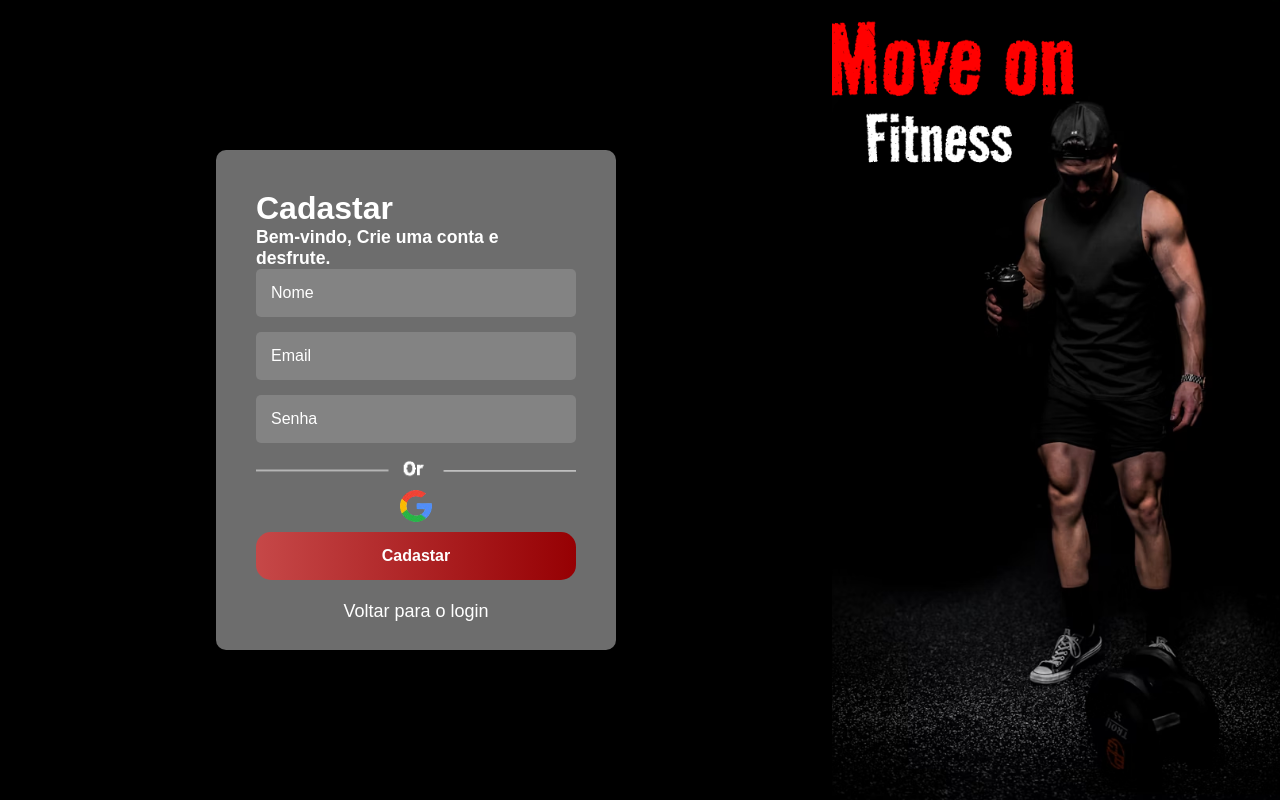
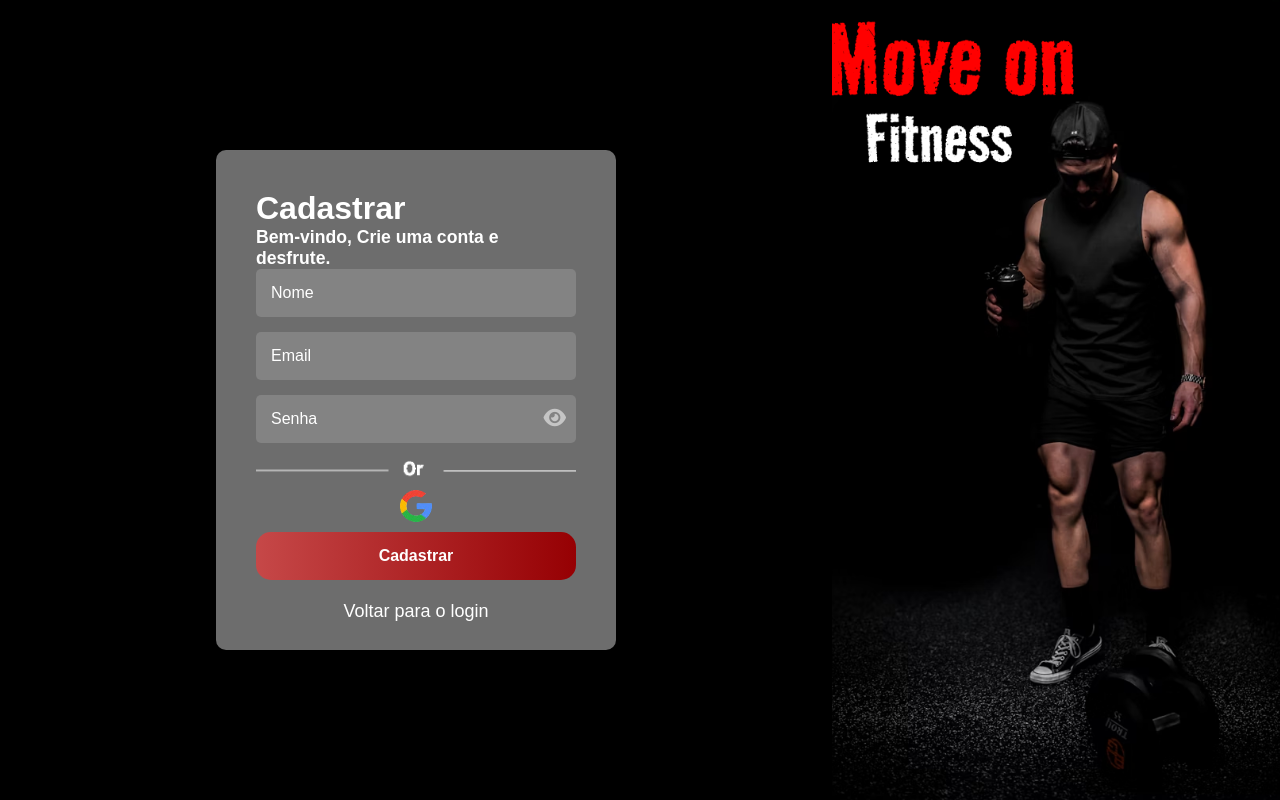
Before and after one commit to Eric-codecrypt/TCC, a PHP site: page /CreateAccount.php in a window 1280 px wide. Run offline with PHP 8.4, Linux system fonts and the light colour scheme.

Commit message:
arrumando pra fazer a senha aparecer e desaparecer

```diff
--- a/View/CreateAccount.php
+++ b/View/CreateAccount.php
@@ -43,11 +43,16 @@ if ($_SERVER['REQUEST_METHOD'] === 'POST') {
 ?>
 <!DOCTYPE html>
 <html lang="pt-BR">
+
 <head>
     <meta charset="UTF-8">
     <meta name="viewport" content="width=device-width, initial-scale=1.0">
     <title>Cadastro de Usuário</title>
+    <link rel="stylesheet" type="text/css" href="font-awesome/css/all.min.css" />
+    <link rel="stylesheet" href="https://cdnjs.cloudflare.com/ajax/libs/font-awesome/6.7.2/css/all.min.css" />
+
 </head>
+
 <body>
     <style>
         * {
@@ -71,6 +76,7 @@ body {
             overflow-x: hidden;
             font-family: 'Poppins', sans-serif;
         }
+
         .login-container {
             display: flex;
             justify-content: center;
@@ -82,10 +88,10 @@ body {
             width: 400px;
             height: 500px;
             padding: 40px;
-    background-color:#6d6d6d;
+            background-color: #6d6d6d;
             border-radius: 10px;
             box-shadow: 0px 4px 10px rgba(0, 0, 0, 0.5);
-    text-align:left;
+            text-align: left;
         }
 
         h2 {
@@ -99,7 +105,7 @@ form {
         }
 
         input {
-    background-color:#838383;
+            background-color: #838383;
             border: none;
             border-radius: 5px;
             padding: 15px;
@@ -107,8 +113,9 @@ input {
             color: #ffffff;
             font-size: 16px;
         }
-select{
-    background-color:#DAD0D0;
+
+        select {
+            background-color: #DAD0D0;
             border: none;
             border-radius: 5px;
             padding: 15px;
@@ -121,7 +128,7 @@ input::placeholder {
         }
 
         .login-btn {
-    background: linear-gradient(90deg,rgba(198, 72, 72, 1) 0%, rgba(150, 0, 3, 1) 100%);
+            background: linear-gradient(90deg, rgba(198, 72, 72, 1) 0%, rgba(150, 0, 3, 1) 100%);
             border: none;
             padding: 15px;
             color: #fff;
@@ -134,7 +141,7 @@ input::placeholder {
         }
 
         .fb-login-btn {
-    background-color:#e6e2e2;
+            background-color: #e6e2e2;
             width: 300px;
             border: 2px 2px solid white;
             border-radius: 30px;
@@ -170,70 +177,104 @@ input::placeholder {
             text-decoration: underline;
         }
 
-.main{
+        .main {
             display: flex;
             flex-direction: row;
             min-width: 100vw;
             min-height: 100vh;
         }
+
         .img {
             min-width: 35vw;
             height: 100vh;
-    background-image:  url(IMG/homi.png);
+            background-image: url(IMG/homi.png);
             background-size: cover;
             background-position: 50% 0%;
             background-repeat: no-repeat;
         }
 
 
-@media (max-width: 992px){
-    .img{
+        @media (max-width: 992px) {
+            .img {
                 min-width: 0;
                 width: 0;
             }
         }
 
-.checkbox{
+        .checkbox {
             display: flex;
             flex-direction: row;
         }
 
-.checkbox input{
+
+
+        .checkbox input {
             background-color: #9e0f11;
         }
-.half{
 
-}
-.goog{
+        .half {}
+
+        .goog {
             width: 10%;
             margin: 10px;
         }
-.goog2{
+
+        .goog2 {
             display: flex;
             justify-content: center;
         }
 
-    </style>
-        <div class="main half">
 
+    </style><div class="main half">
     <div class="login-container">
         <div class="login-box">
-            <h1>Cadastar</h1>
+            <h1>Cadastrar</h1>
             <h2>Bem-vindo, Crie uma conta e desfrute.</h2>
             <form action="#" method="post">
                 <input type="text" id="NomeCompleto" name="NomeCompleto" placeholder="Nome" required>
-                <input type="email" id="email" name="email"  placeholder="Email" required>
-                <input type="password" id="password" name="password" placeholder="Senha" required>
+                <input type="email" id="email" name="email" placeholder="Email" required>
+
+                <!-- Campo de senha com ícone de olho -->
+                <div style="position: relative;">
+                    <input type="password" style="width:100%" id="password" name="password" placeholder="Senha" required>
+                    <button type="button" id="togglePassword"
+                        style="position: absolute; right: 10px; top: 50%; transform: translateY(-90%);
+                               background: none; border: none; cursor: pointer; font-size: 16px;">
+                        <i class="fa-solid fa-eye" style="font-size:20px;  color: #c5c5c5ff;"></i>
+                    </button>
+                </div>
+
                 <img src="img/or.png" alt="">
                 <div class="goog2"><img src="img/goog.png" class="goog" alt=""></div>
-                <button type="submit" class="login-btn">Cadastar</button>
+                <button type="submit" class="login-btn">Cadastrar</button>
             </form>
             <p class="signup-text"><a href="LoginAccount.php">Voltar para o login </a></p>
         </div>
     </div>
-        <div class="img">
-    </div>
+    <div class="img"></div>
 </div>
 
+<script>
+    const passwordInput = document.getElementById("password");
+    const togglePassword = document.getElementById("togglePassword");
+    const icon = togglePassword.querySelector("i");
+
+    togglePassword.addEventListener("click", () => {
+        const type = passwordInput.getAttribute("type") === "password" ? "text" : "password";
+        passwordInput.setAttribute("type", type);
+
+        // Troca o ícone
+        if (type === "password") {
+            icon.classList.remove("fa-eye-slash");
+            icon.classList.add("fa-eye");
+        } else {
+            icon.classList.remove("fa-eye");
+            icon.classList.add("fa-eye-slash");
+        }
+    });
+</script>
+
+
 </body>
+
 </html>
```
Lines whose indentation alone changed are shown as unchanged.
